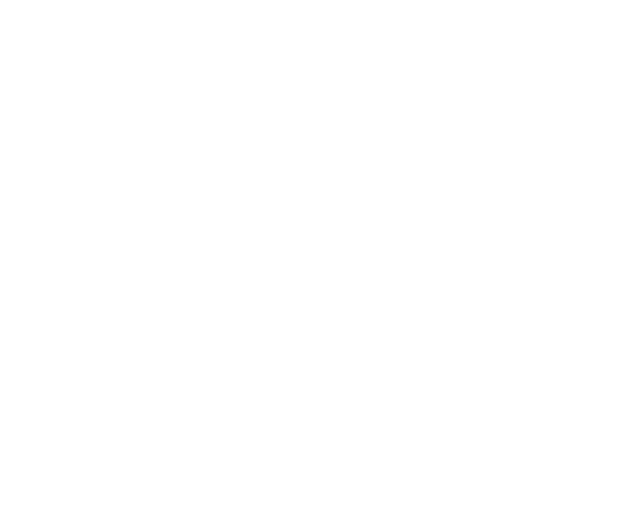
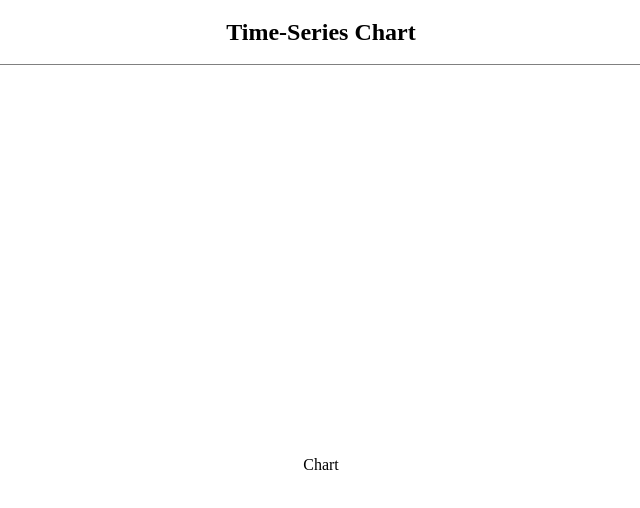
Before and after one commit to jhsung23/times-series-chart, a React (Vite) app: page / in a window 1280 px wide. Shown: the top 508 px of the page, without its empty margins (319-959 px from the left). Built offline with nearby package versions, Linux system fonts and the light colour scheme.

Commit message:
feat: app layout 구성

```diff
--- a/src/App.tsx
+++ b/src/App.tsx
@@ -1,7 +1,26 @@
+import styled from 'styled-components';
+
+import { Chart, Header } from '@/components';
 import './App.css';
 
 function App() {
-  return <></>;
+  return (
+    <>
+      <Header />
+      <Main>
+        <Chart />
+      </Main>
+    </>
+  );
 }
 
+const Main = styled.main`
+  display: flex;
+  flex-direction: column;
+  align-items: center;
+  justify-content: center;
+  min-height: 100vh;
+  height: 100%;
+`;
+
 export default App;
--- /dev/null
+++ b/src/components/Chart.tsx
@@ -0,0 +1,5 @@
+const Chart = () => {
+  return <div>Chart</div>;
+};
+
+export default Chart;
--- /dev/null
+++ b/src/components/Header.tsx
@@ -0,0 +1,22 @@
+import styled from 'styled-components';
+
+const Header = () => {
+  return <StyledHeader>Time-Series Chart</StyledHeader>;
+};
+
+export default Header;
+
+const StyledHeader = styled.header`
+  display: flex;
+  align-items: center;
+  justify-content: center;
+  width: 100vw;
+  height: 4rem;
+  background-color: white;
+  font-size: x-large;
+  font-weight: bold;
+  border-bottom: 1px solid gray;
+  z-index: 50;
+  position: sticky;
+  top: 0;
+`;
--- /dev/null
+++ b/src/components/index.ts
@@ -0,0 +1,2 @@
+export { default as Chart } from './Chart';
+export { default as Header } from './Header';
```
